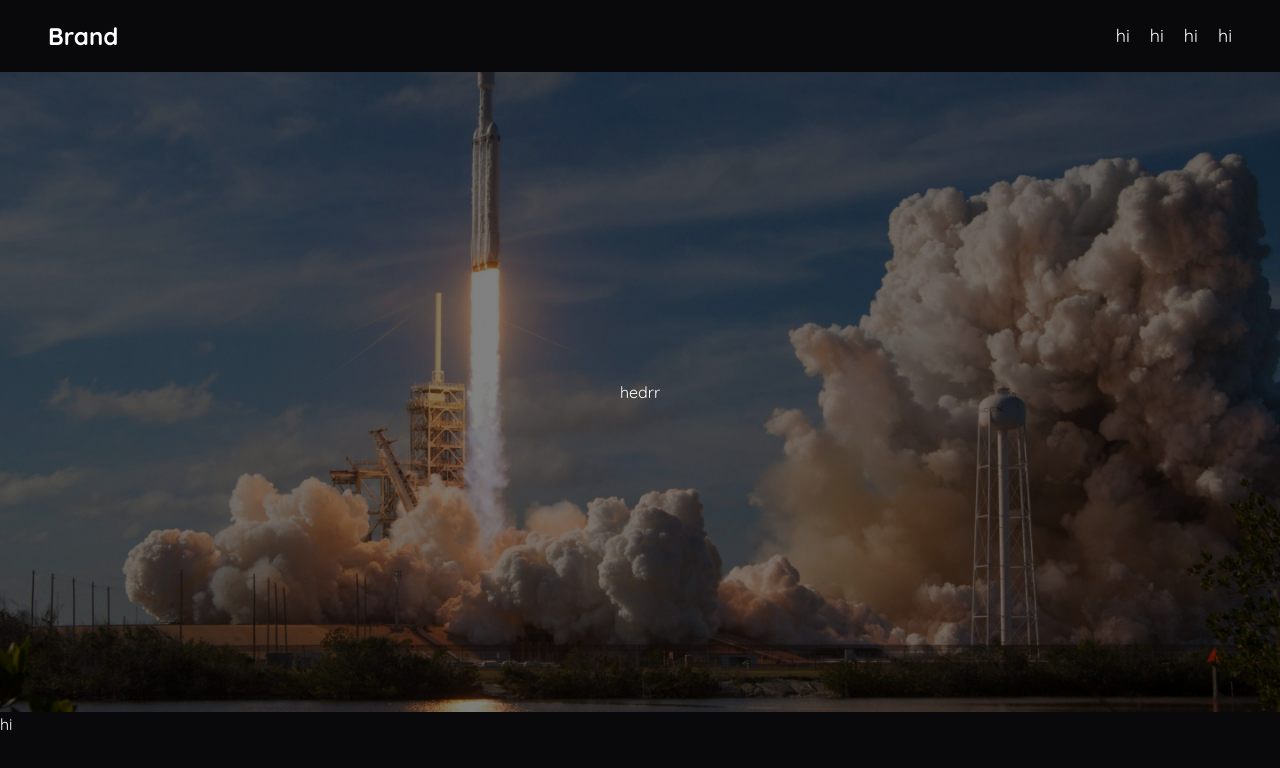
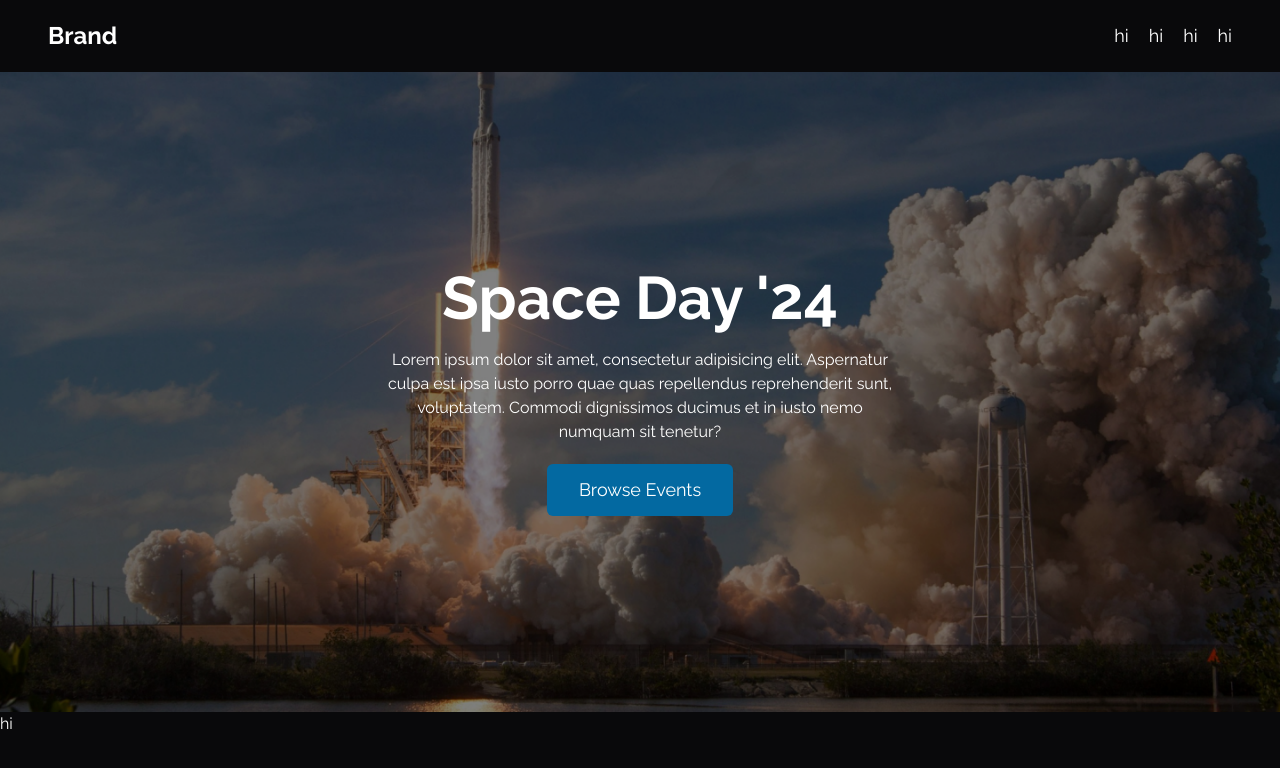
Before and after one commit to Voldemort271/space-day, a Next.js app: page / in a window 1280 px wide. Shown: the top 768 px of the page. Built offline with nearby package versions, Linux system fonts and the light colour scheme.

Commit message:
Header done

```diff
--- a/app/layout.tsx
+++ b/app/layout.tsx
@@ -1,11 +1,11 @@
 import type { Metadata } from "next";
-import { Quicksand } from "next/font/google";
+import { Raleway } from "next/font/google";
 import "./globals.css";
 import React from "react";
 import Navbar from "@/components/Navbar";
 import Header from "@/components/Header";
 
-const quicksand = Quicksand({ subsets: ["latin"] });
+const raleway = Raleway({ subsets: ["latin"] });
 
 export const metadata: Metadata = {
   title: "Create Next App",
@@ -19,7 +19,7 @@ export default function RootLayout({
 }>) {
   return (
     <html lang="en">
-      <body className={quicksand.className}>
+      <body className={raleway.className}>
         <div className="w-full sticky top-0">
           <Navbar />
         </div>
--- a/components/Header.tsx
+++ b/components/Header.tsx
@@ -8,12 +8,22 @@ const Header = () => {
       <Image
         src={HeaderPic}
         alt={"Header"}
-        className="absolute top-0 w-full h-full -z-10"
-        layout="fill"
-        objectFit="cover"
-        objectPosition="center"
+        className="absolute top-0 w-full h-full -z-10 object-cover"
       />
-      hedrr
+      <div className="max-w-lg text-center space-y-5">
+        <div className="text-4xl sm:text-6xl font-bold">Space Day '24</div>
+        <div>
+          Lorem ipsum dolor sit amet, consectetur adipisicing elit. Aspernatur
+          culpa est ipsa iusto porro quae quas repellendus reprehenderit sunt,
+          voluptatem. Commodi dignissimos ducimus et in iusto nemo numquam sit
+          tenetur?
+        </div>
+        <div>
+          <button className="px-8 py-3 rounded-md text-lg bg-sky-700 transition hover:bg-sky-800">
+            Browse Events
+          </button>
+        </div>
+      </div>
     </div>
   );
 };
```
